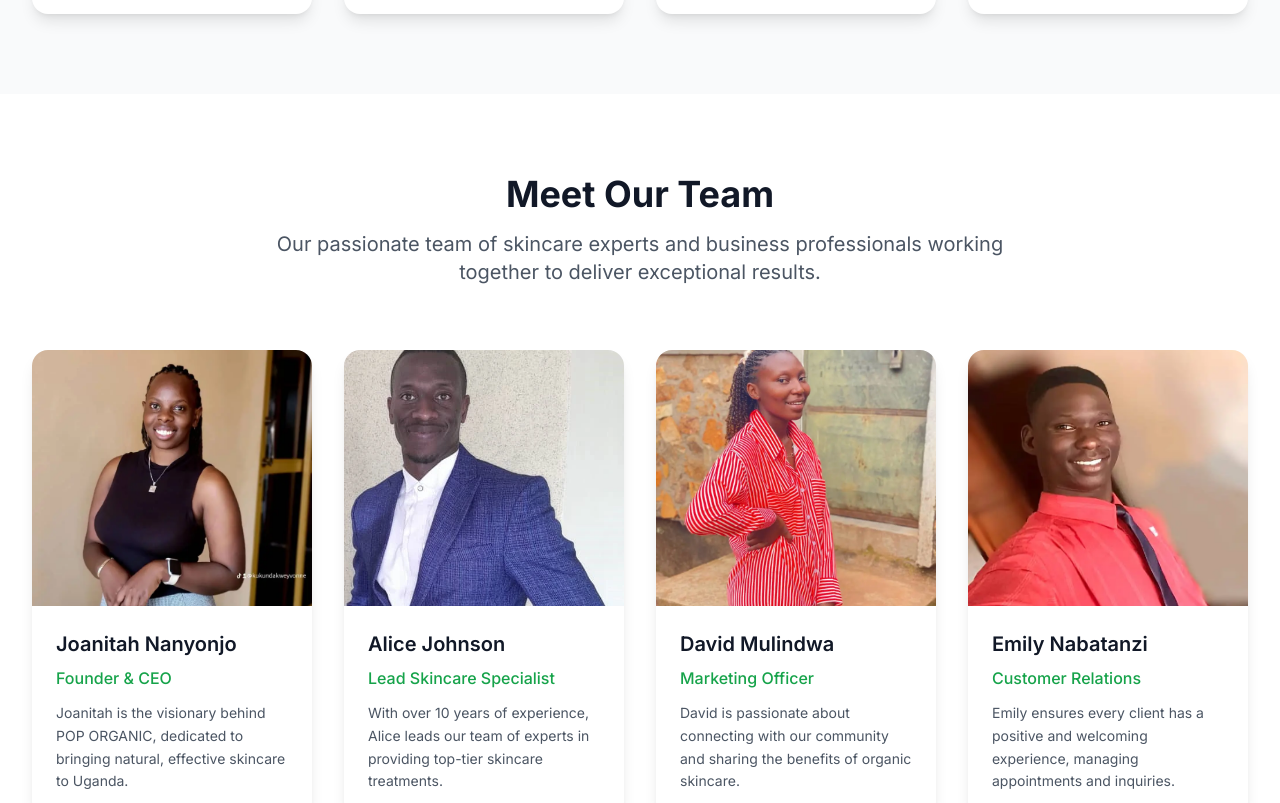
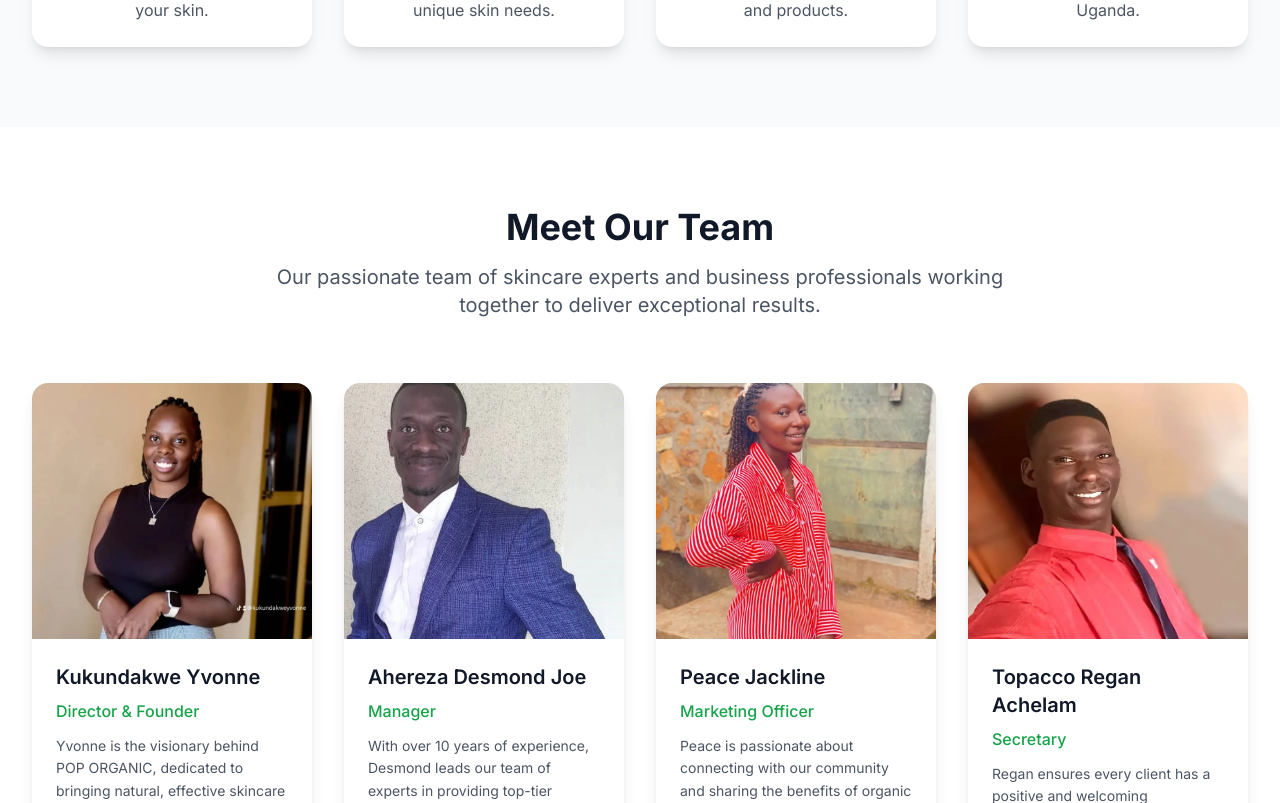
Before and after one commit to JOELATUHAURE/pop-organic-site, a React (Vite) app: page /about in a window 1280 px wide. Shown: the part 1997-2800 px from the top of the page. Built offline with nearby package versions, Linux system fonts and the light colour scheme.

Commit message:
Fix navigation and blank page issues: update anchor links, add section IDs, and refactor About page for POP ORGANIC. Ensure seamless navigation especially from mobile footer services links.

```diff
--- a/src/components/layout/Footer.tsx
+++ b/src/components/layout/Footer.tsx
@@ -21,11 +21,12 @@ const Footer: React.FC = () => {
     { name: 'Services', href: '/services' },
   ];
 
+  // Updated to use anchor links for direct navigation to each service section on the Services page
   const services = [
-    { name: 'Anti-Pimple Treatment', href: '/services' },
-    { name: 'Deep Clean Facial', href: '/services' },
-    { name: 'Organic Skincare', href: '/products' },
-    { name: 'Consultation', href: '/contact' },
+    { name: 'Anti-Pimple Treatment', href: '/services#anti-pimple-treatment' },
+    { name: 'Deep Clean Facial', href: '/services#deep-clean-facial' },
+    { name: 'Organic Skincare', href: '/products#organic-skincare' },
+    { name: 'Consultation', href: '/contact#consultation' },
   ];
 
   const socialLinks = [
--- a/src/pages/About.tsx
+++ b/src/pages/About.tsx
@@ -2,34 +2,34 @@ import React from 'react';
 import { motion } from 'framer-motion';
 import { Users, Target, Heart, Award, Leaf, Globe } from 'lucide-react';
 
+// Team members data
 const teamMembers = [
   {
-    name: 'Joanitah Nanyonjo',
-    role: 'Founder & CEO',
+    name: 'Kukundakwe Yvonne',
+    role: 'Director & Founder',
     image: '/images/director.webp',
-    bio: 'Joanitah is the visionary behind POP ORGANIC, dedicated to bringing natural, effective skincare to Uganda.',
+    bio: 'Yvonne is the visionary behind POP ORGANIC, dedicated to bringing natural, effective skincare to Uganda.'
   },
   {
-    name: 'Alice Johnson',
-    role: 'Lead Skincare Specialist',
+    name: 'Ahereza Desmond Joe',
+    role: 'Manager',
     image: '/images/manager.webp',
-    bio: 'With over 10 years of experience, Alice leads our team of experts in providing top-tier skincare treatments.',
+    bio: 'With over 10 years of experience, Desmond leads our team of experts in providing top-tier skincare treatments.'
   },
   {
-    name: 'David Mulindwa',
+    name: 'Peace Jackline',
     role: 'Marketing Officer',
     image: '/images/marketing officer.webp',
-    bio: 'David is passionate about connecting with our community and sharing the benefits of organic skincare.',
+    bio: 'Peace is passionate about connecting with our community and sharing the benefits of organic skincare.'
   },
   {
-    name: 'Emily Nabatanzi',
-    role: 'Customer Relations',
+    name: 'Topacco Regan Achelam',
+    role: 'Secretary',
     image: '/images/secretary.webp',
-    bio: 'Emily ensures every client has a positive and welcoming experience, managing appointments and inquiries.',
-  },
+    bio: 'Regan ensures every client has a positive and welcoming experience, managing appointments and inquiries.'
+  }
 ];
 
-const About: React.FC = () => {
 const values = [
   {
     icon: Leaf,
@@ -62,6 +62,7 @@ const About: React.FC = () => {
   { year: '2025', event: 'Leading organic skincare in East Africa' }
 ];
 
+const About: React.FC = () => {
   return (
     <motion.div
       initial={{ opacity: 0 }}
@@ -79,12 +80,10 @@ const About: React.FC = () => {
             className="text-center max-w-4xl mx-auto"
           >
             <h1 className="text-4xl sm:text-5xl lg:text-6xl font-bold text-gray-900 dark:text-white mb-6">
-              About <span className="bg-gradient-to-r from-primary-600 to-accent-600 bg-clip-text text-transparent">POP Skincare</span>
+              About <span className="bg-gradient-to-r from-primary-600 to-accent-600 bg-clip-text text-transparent">POP ORGANIC</span>
             </h1>
             <p className="text-xl text-gray-600 dark:text-gray-400 leading-relaxed mb-8">
-              We are a youth-driven, UNDP-funded organic skincare company dedicated to
-              helping Ugandans achieve healthy, beautiful skin through natural solutions
-              and professional care.
+              POP ORGANIC is a youth-driven, UNDP-funded organic skincare company dedicated to helping Ugandans achieve healthy, beautiful skin through natural solutions and professional care.
             </p>
           </motion.div>
         </div>
--- a/src/pages/Contact.tsx
+++ b/src/pages/Contact.tsx
@@ -157,7 +157,7 @@ const Contact: React.FC = () => {
       </section>
 
       {/* Contact Methods */}
-      <section className="py-20">
+      <section className="py-20" id="consultation">
         <div className="container mx-auto px-4 sm:px-6 lg:px-8">
           <div className="grid md:grid-cols-2 lg:grid-cols-4 gap-8 mb-16">
             {contactInfo.map((info, index) => {
@@ -236,21 +236,21 @@ const Contact: React.FC = () => {
                     </p>
                   </motion.div>
                 ) : (
-                  <form onSubmit={handleSubmit} className="space-y-6">
-                    <div className="grid md:grid-cols-2 gap-6">
+                  <form onSubmit={handleSubmit} className="space-y-6" id="consultation-form">
+                    <div className="grid grid-cols-1 md:grid-cols-2 gap-6">
                       <div>
-                        <label htmlFor="name" className="block text-sm font-medium text-gray-700 dark:text-gray-300 mb-2">
-                          Full Name *
+                        <label htmlFor="name" className="block text-sm font-medium text-gray-700 dark:text-gray-300 mb-1">
+                          Name
                         </label>
                         <input
                           type="text"
                           id="name"
                           name="name"
-                          required
                           value={formData.name}
                           onChange={handleInputChange}
-                          className="w-full px-4 py-3 border border-gray-300 dark:border-gray-600 rounded-lg focus:ring-2 focus:ring-primary-500 focus:border-transparent dark:bg-gray-800 dark:text-white"
-                          placeholder="Your full name"
+                          required
+                          className="w-full px-4 py-3 border border-gray-300 dark:border-gray-700 rounded-lg focus:outline-none focus:ring-2 focus:ring-primary-500 dark:bg-gray-800 dark:text-white"
+                          placeholder="Your Name"
                         />
                       </div>
                       <div>
--- a/src/pages/Products.tsx
+++ b/src/pages/Products.tsx
@@ -39,6 +39,7 @@ const Products: React.FC = () => {
       image: '/images/Organic Face Moisturizer.webp',
       description: 'A daily moisturizer to hydrate and protect your skin.',
       benefits: ['24-hour hydration', 'Nourishes skin', 'Lightweight formula'],
+      anchorId: 'organic-skincare', // Added for anchor navigation
     },
     {
       id: 3,
@@ -188,6 +189,7 @@ const Products: React.FC = () => {
               {filteredProducts.map((product, index) => (
                 <motion.div
                   key={product.id}
+                  id={product.anchorId ? product.anchorId : undefined}
                   initial={{ opacity: 0, y: 30 }}
                   animate={{ opacity: 1, y: 0 }}
                   transition={{ duration: 0.5, delay: index * 0.1 }}
--- a/src/pages/Services.tsx
+++ b/src/pages/Services.tsx
@@ -188,6 +188,7 @@ const Services: React.FC = () => {
             {services.map((service, index) => (
               <motion.div
                 key={service.id}
+                id={service.title.toLowerCase().replace(/\s+/g, '-').replace(/[^a-z0-9\-]/g, '')}
                 initial={{ opacity: 0, y: 30 }}
                 whileInView={{ opacity: 1, y: 0 }}
                 transition={{ duration: 0.5, delay: index * 0.1 }}
```
Also changed, not shown: 35 other files (tests, documents, lock files or other folders). Lines whose indentation alone changed are shown as unchanged.
